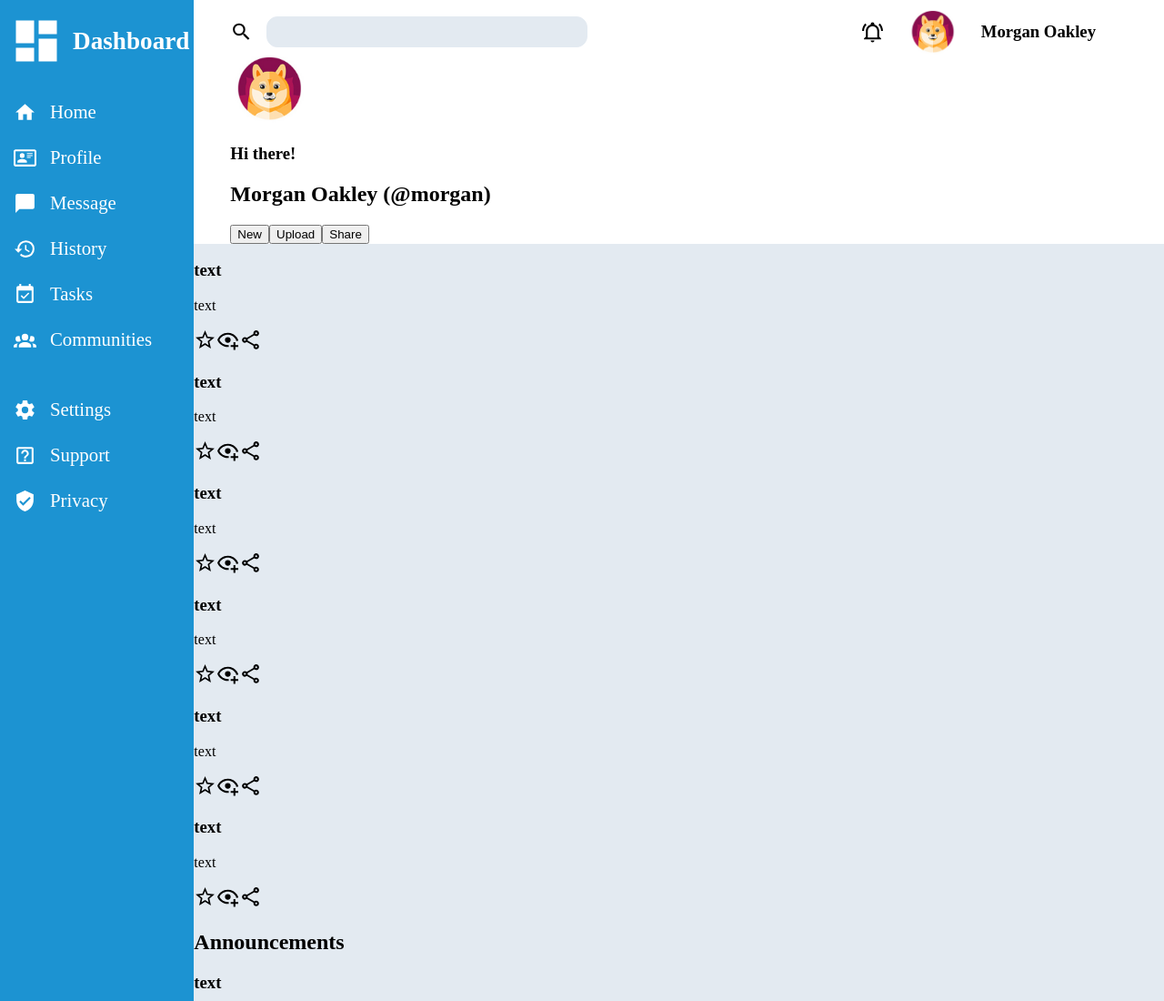
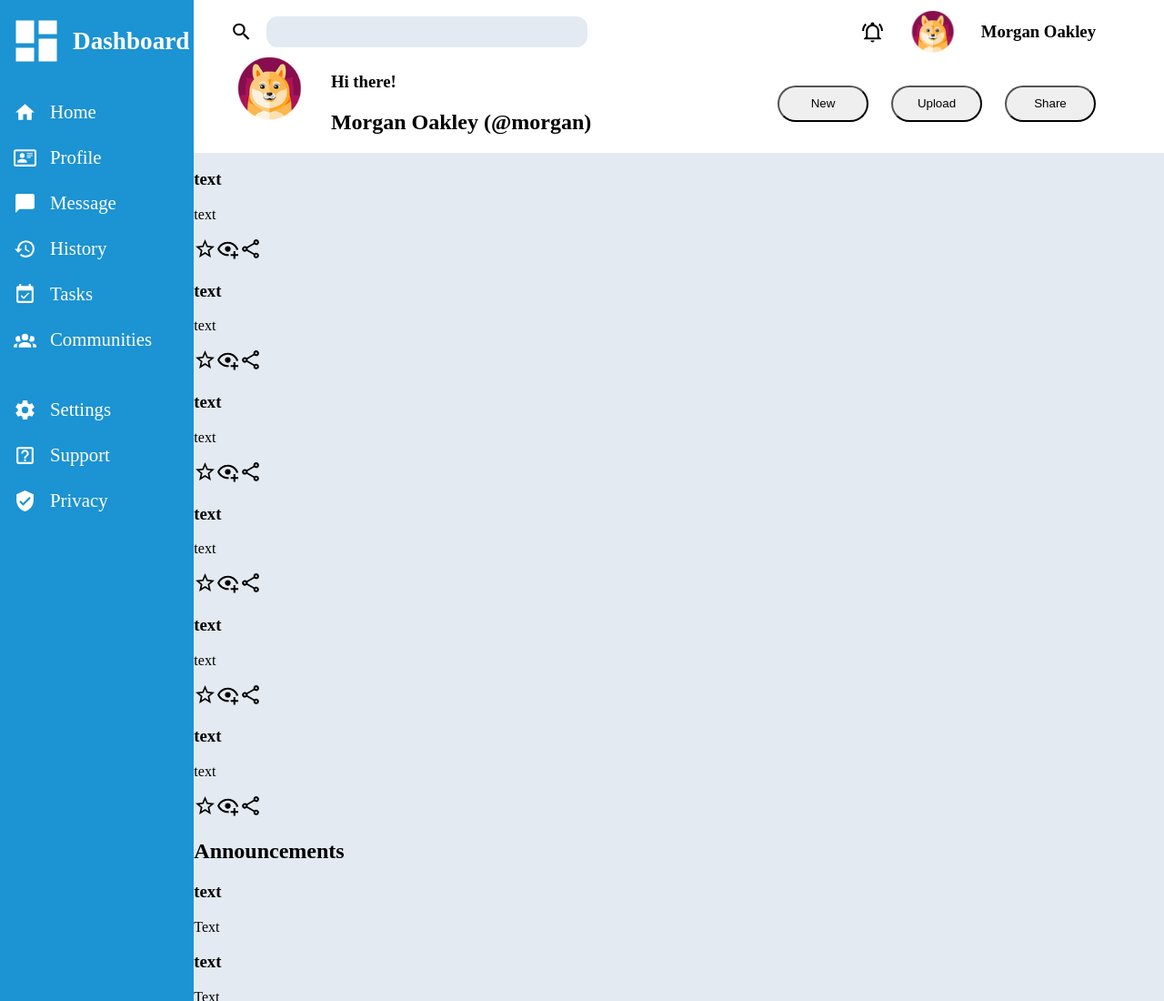
Before and after one commit to Lune3/Admin-DashBoard, a plain HTML site: page index.html in a window 1280 px wide. Shown: the top 1100 px of the page at 91% size. Drawn offline with Linux system fonts and the light colour scheme.

Commit message:
Header positioning done

```diff
--- a/index.html
+++ b/index.html
@@ -69,7 +69,7 @@
                 </div>
             </div>
             <div>
-                <div>
+                <div class="greetingBox">
                     <img class="profileImg" src="iconsAndImages/Screenshot_2024-01-30_16-41-51.png" alt="User profile picture">
                     <div>
                         <h3>Hi there!</h3>
--- a/styleSheet.css
+++ b/styleSheet.css
@@ -144,3 +144,26 @@ input{
     margin: 0;
     padding: 0;
 }
+
+.searchBox + div{
+    display: flex;
+    justify-content: space-between;
+}
+
+.greetingBox{
+    display: grid;
+    grid-template-columns: max-content max-content;
+    gap: 25px;
+}
+
+.greetingBox + div{
+    display: flex;
+    gap: 25px;
+}
+
+button{
+    align-self: center;
+    height: 40px;
+    width: 100px;
+    border-radius: 20px;
+}
```
